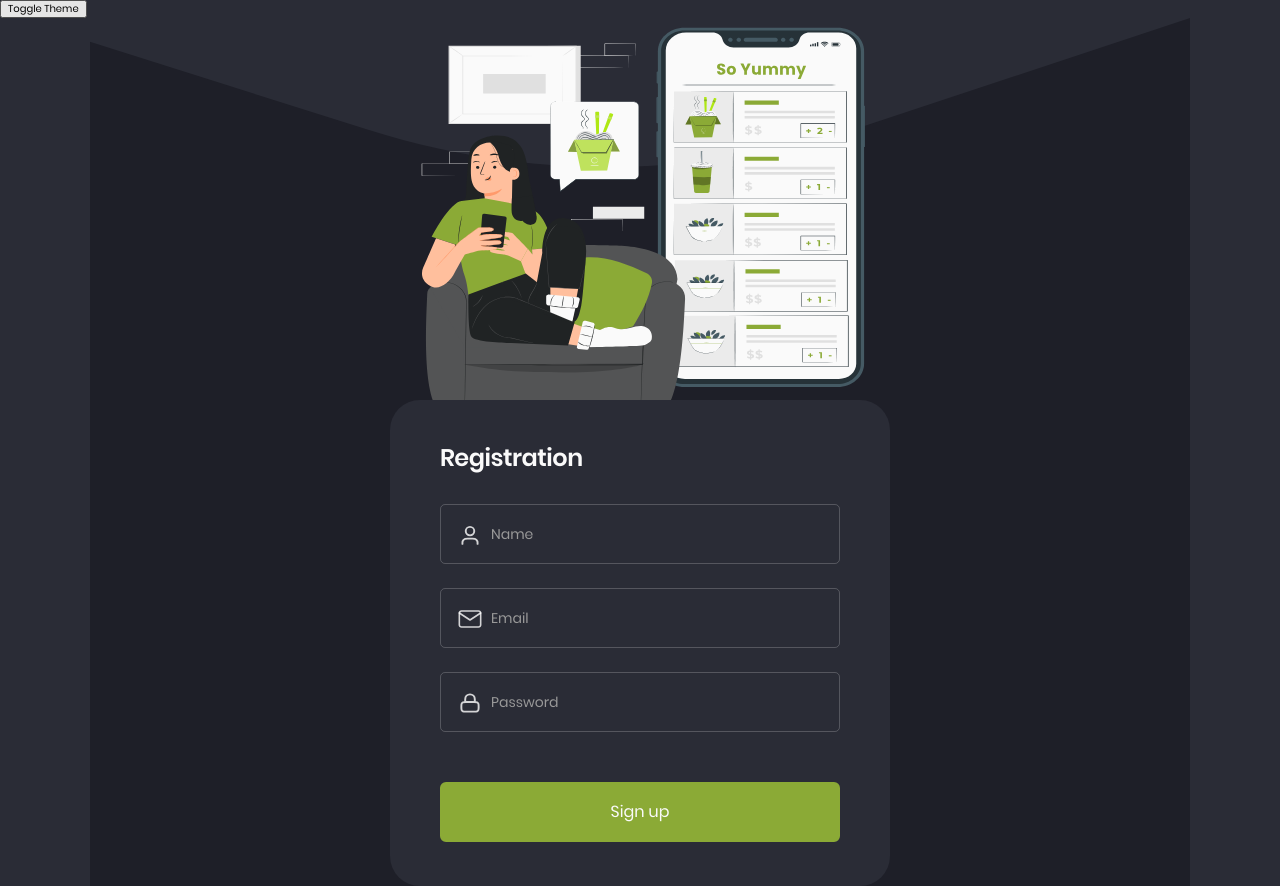
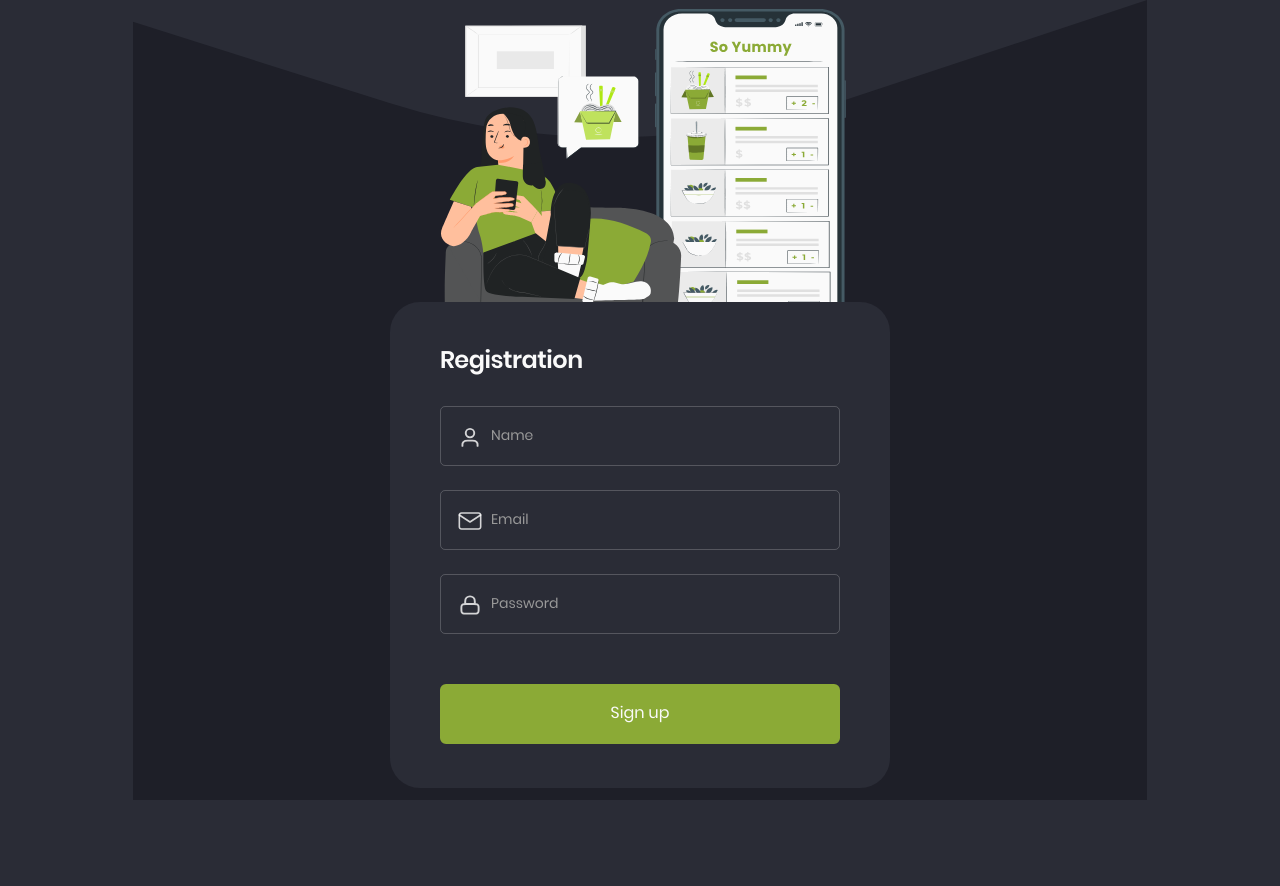
Before and after one commit to pawelrogowski/soYum, a React (Vite) app: page / in a window 1280 px wide. After the commit the page ends 800 px from the top, so only its background shows below. Built offline with nearby package versions, Linux system fonts and the light colour scheme.

Commit message:
updated auth hero icon

```diff
--- a/src/App.jsx
+++ b/src/App.jsx
@@ -13,7 +13,6 @@ export const App = () => {
     <ThemeProvider theme={theme === "light" ? lightTheme : darkTheme}>
       <GlobalStyles />
       <BrowserRouter>
-        <ThemeSwitch />
         <RegistrationPage />
       </BrowserRouter>
     </ThemeProvider>
--- a/src/pages/RegistrationPage.styled.js
+++ b/src/pages/RegistrationPage.styled.js
@@ -8,21 +8,22 @@ export const StyledDiv = styled.main`
     direction: "column",
     align: "center",
   })}
-  padding: 0 2rem;
+  padding: 9.6rem 2rem 10rem 2rem;
   background: url(${icon});
   background-repeat: no-repeat;
   background-size: contain;
   background-position: center bottom;
   min-height: 100vh;
-
+  height: 100vh;
+  width: 100vw;
   > svg {
     min-width: 35.8rem;
     max-width: 50rem;
     width: 100%;
     min-height: 35.1rem;
-    aspect-ratio: 1.14;
+    aspect-ratio: 1;
     padding: 0 2.5rem;
-    margin-bottom: -5.6rem;
+    margin-bottom: -5.8rem;
     ${breakpoint.tablet`
     `}
   }
```
Also changed, not shown: src/assets/icons/auth-hero/hero.svg, src/assets/icons/login_background.svg.
